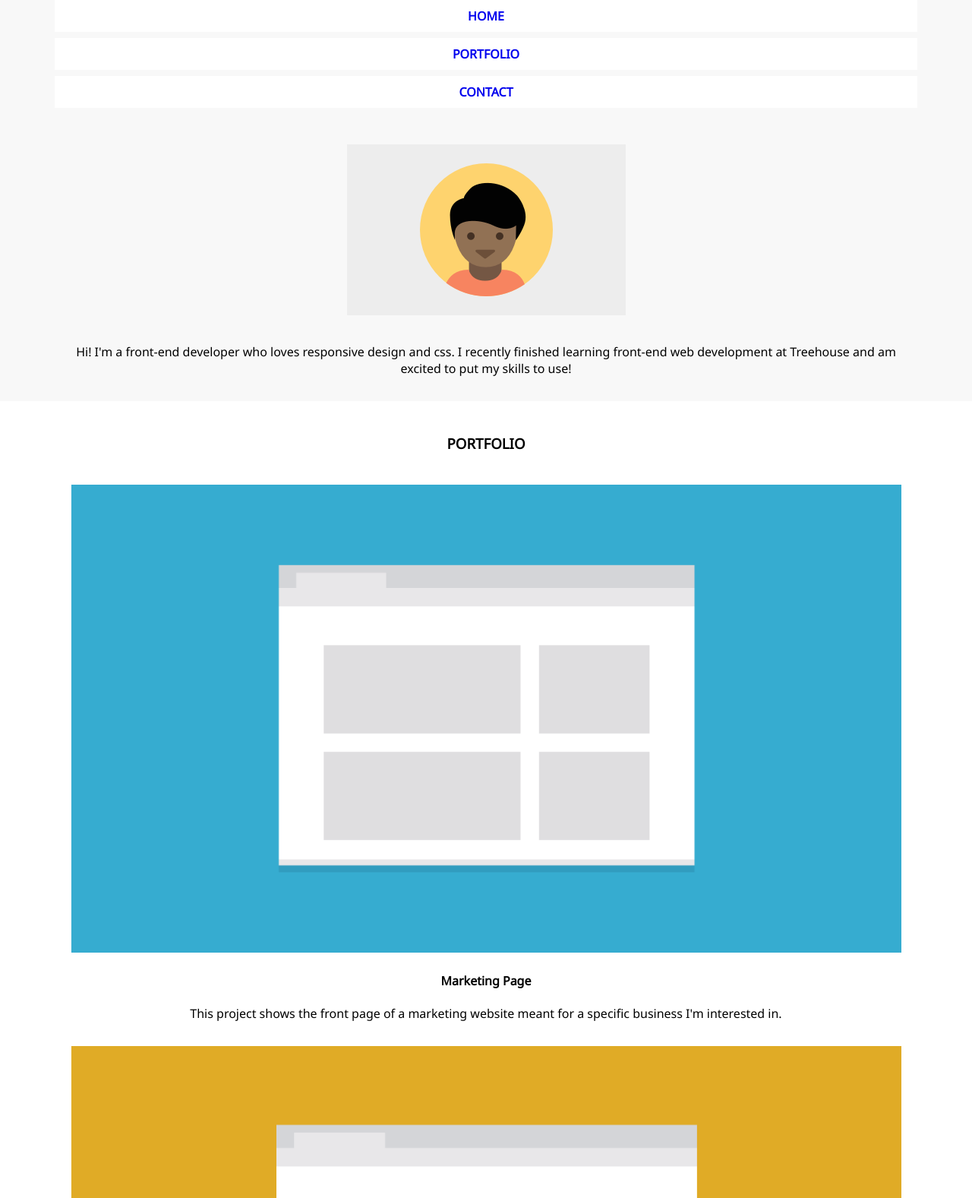
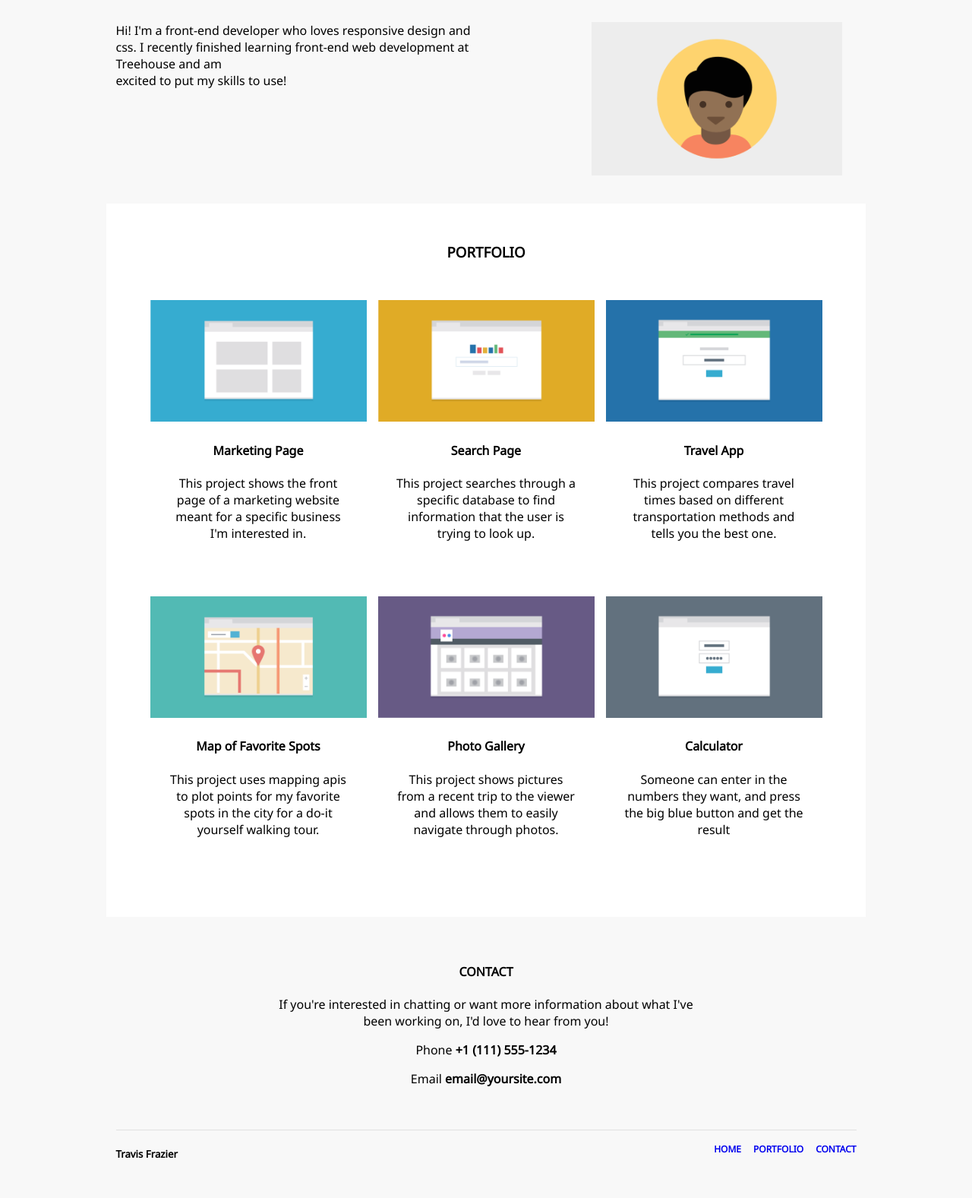
Before and after one commit to travisfrazier/responsive_layout, a plain HTML site: page index.html in a window 1280 px wide. Shown: the part 83-1660 px from the top of the page at 76% size. After the commit the page ends 1635 px from the top, so only its background shows below. Drawn offline with Linux system fonts and the light colour scheme.

Commit message:
commit for review

```diff
--- a/index.html
+++ b/index.html
@@ -23,7 +23,7 @@
         </nav>
         <div class="about-me">
             <figure>
-                <img src="./resources/images/responsive-layout-profile.png">
+                <img src="./resources/images/responsive-layout-profile.png" alt="a profile photo">
             </figure>
             <p>
                 Hi! I'm a front-end developer who loves responsive design and css.
@@ -35,10 +35,74 @@
     </header>
 
     <!-- Portfolio Section -->
-    <main>
+    <main class="mobile-tablet">
         <div class="container">
         <h3 id="work">PORTFOLIO</h3>
         <div class="portfolio-content">
+                <div class="portfolio-items">
+                <figure>
+                    <img src="./resources/images/portfolio-1.png">
+                    <figcaption>
+                        <h4>Marketing Page</h4>
+                        <p>This project shows the front page of a marketing website meant for
+                            a specific business I'm interested in.</p>
+                    </figcaption>
+                </figure>
+                <figure>
+                    <img src="./resources/images/portfolio-2.png">
+                    <figcaption>
+                        <h4>Search Page</h4>
+                        <p>This project searches through a specific database to find information
+                            that the user is trying to look up.</p>
+                    </figcaption>
+                </figure>
+                </div>
+                <div class="portfolio-items">
+                <figure>
+                    <img src="./resources/images/portfolio-3.png">
+                    <figcaption>
+                        <h4>Travel App</h4>
+                        <p>This project compares travel times based on different transportation
+                            methods and tells you the best one.</p>
+                    </figcaption>
+                </figure>
+                <figure>
+                    <img src="./resources/images/portfolio-4.png">
+                    <figcaption>
+                        <h4>Map of Favorite Spots</h4>
+                        <p>This project uses mapping apis to plot points for my favorite spots in the city
+                            for a do-it yourself walking tour.</p>
+                    </figcaption>
+                </figure>
+                </div>
+                <div class="portfolio-items">
+                <figure>
+                    <img src="./resources/images/portfolio-5.png">
+                    <figcaption>
+                        <h4>Photo Gallery</h4>
+                        <p>This project shows pictures from a recent trip to the viewer and allows them
+                            to easily navigate through photos.</p>
+                    </figcaption>
+                </figure>
+                <figure>
+                    <img src="./resources/images/portfolio-6.png">
+                    <figcaption class="calc">
+                        <h4>Calculator</h4>
+                        <p>Someone can enter in the numbers they want, and press the big blue button
+                            and get the result</p>
+                    </figcaption>
+                </figure>
+                </div>
+            </div>
+        </div>
+    </main>
+
+    <!-- Desktop Portfolio Section -->
+    <section class="desktop">
+        <div class="container portfolio">
+        <h3 id="work-two">PORTFOLIO</h3>
+        <div class="portfolio-content">
+            <div class="portfolio-items">
                 <figure>
                     <img src="./resources/images/portfolio-1.png">
                     <figcaption>
@@ -63,6 +127,8 @@
                             methods and tells you the best one.</p>
                     </figcaption>
                 </figure>
+                </div>
+                <div class="portfolio-items">
                 <figure>
                     <img src="./resources/images/portfolio-4.png">
                     <figcaption>
@@ -89,7 +155,8 @@
                 </figure>
                 </div>
             </div>
-    </main>
+        </div>
+    </section>
 
     <!-- Contact Section -->
 
@@ -97,7 +164,7 @@
     <section class="contact">
         <div class="container">
             <h4 id="call">CONTACT</h4>
-            <p>If you're interested in chatting or want more information about what I've been
+            <p id="me">If you're interested in chatting or want more information about what I've been
                 working on, I'd love to hear from you!</p>
             <p>Phone <strong>+1 (111) 555-1234</strong></p>
             <p>Email <strong>email@yoursite.com</strong></p>
@@ -111,9 +178,9 @@
                 <h5>Travis Frazier</h5>
                 <h6 class="mobile"><a href="#">BACK TO TOP</a></h6>
                 <ul class="desktop-nav">
-                    <li>HOME</li>
-                    <li>PORTFOLIO</li>
-                    <li>CONTACT</li>
+                    <li><a href="#"><strong>HOME</strong></a></li>
+                    <li><a href="#work"><strong>PORTFOLIO</strong></a></li>
+                    <li><a href="#call"><strong>CONTACT</strong></a></li>
                 </ul>
             </nav>
         </div>
--- a/resources/css/style.css
+++ b/resources/css/style.css
@@ -98,3 +98,109 @@ footer nav {
 .desktop-nav {
     display: none;
 }
+
+/* Media Queries ---------- */
+
+@media screen and (min-width: 768px) {
+    .main-nav ul {
+        display: flex;
+        justify-content: center;
+        margin-bottom: 2rem;
+    }
+    .main-nav ul li {
+        padding: 0;
+        margin-left: 1rem;
+        margin-bottom: 1.5rem;
+        background-color: #f8f8f8;
+    }
+    .about-me {
+        display: flex;
+        justify-content: space-between;
+        flex-direction: row-reverse;
+        padding-bottom: 2rem;
+    }
+    .about-me p {
+        max-width: 50%;
+        margin: 0 auto auto auto;
+        text-align: left;
+
+    }
+    .about-me figure {
+        padding-top: 0;
+        margin: 0;
+    }
+    .about-me img {
+        max-width: 90%;
+        margin: 0;
+    }
+    .container {
+        max-width: 780px;
+    }
+    .portfolio-items {
+        display: flex;
+        margin-bottom: 2.5rem;
+    }
+    figcaption {
+        max-width: 80%;
+        margin: auto;
+    }
+    #work-two {
+        padding: 2rem;
+    }
+    #me {
+        max-width: 60%;
+        margin: auto;
+    }
+    .desktop-nav {
+        display: flex;
+    }
+    .desktop-nav li {
+        margin-left: 1rem;
+        font-size: 0.75rem;
+    }
+    .mobile {
+        visibility: hidden;
+    }
+    .desktop {
+        display: none;
+    }
+}
+
+@media screen and (min-width: 1024px) {
+    .portfolio-items {
+        display: flex;
+    }
+    .container {
+        max-width: 975px;
+    }
+
+    .desktop {
+        display: flex;
+        background-color: white;
+        max-width: 1000px;
+        margin: 0 auto;
+    }
+    .mobile-tablet {
+        display: none;
+    }
+    .main-nav {
+        display: flex;
+        justify-content: space-between;
+    }
+    .container .portfolio {
+        max-width: 1000px;
+        background-color: white;
+    }
+    body {
+        background-color: #f8f8f8;
+    }
+    .about-me p {
+        margin-left: 0;
+        padding-left: 0;
+    }
+    .about-me figure {
+        margin-right: 0;
+        padding-right: 0;
+    }
+
+}
```
Lines whose indentation alone changed are shown as unchanged.
